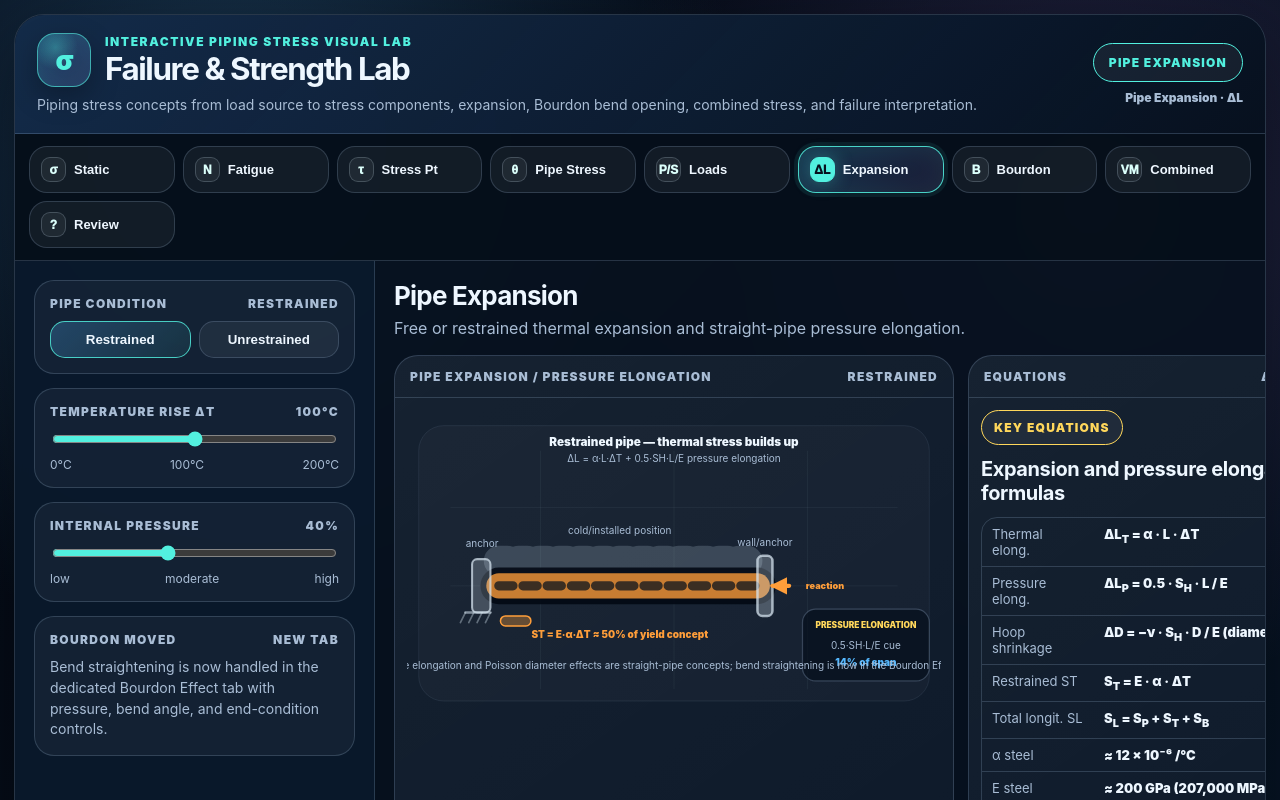
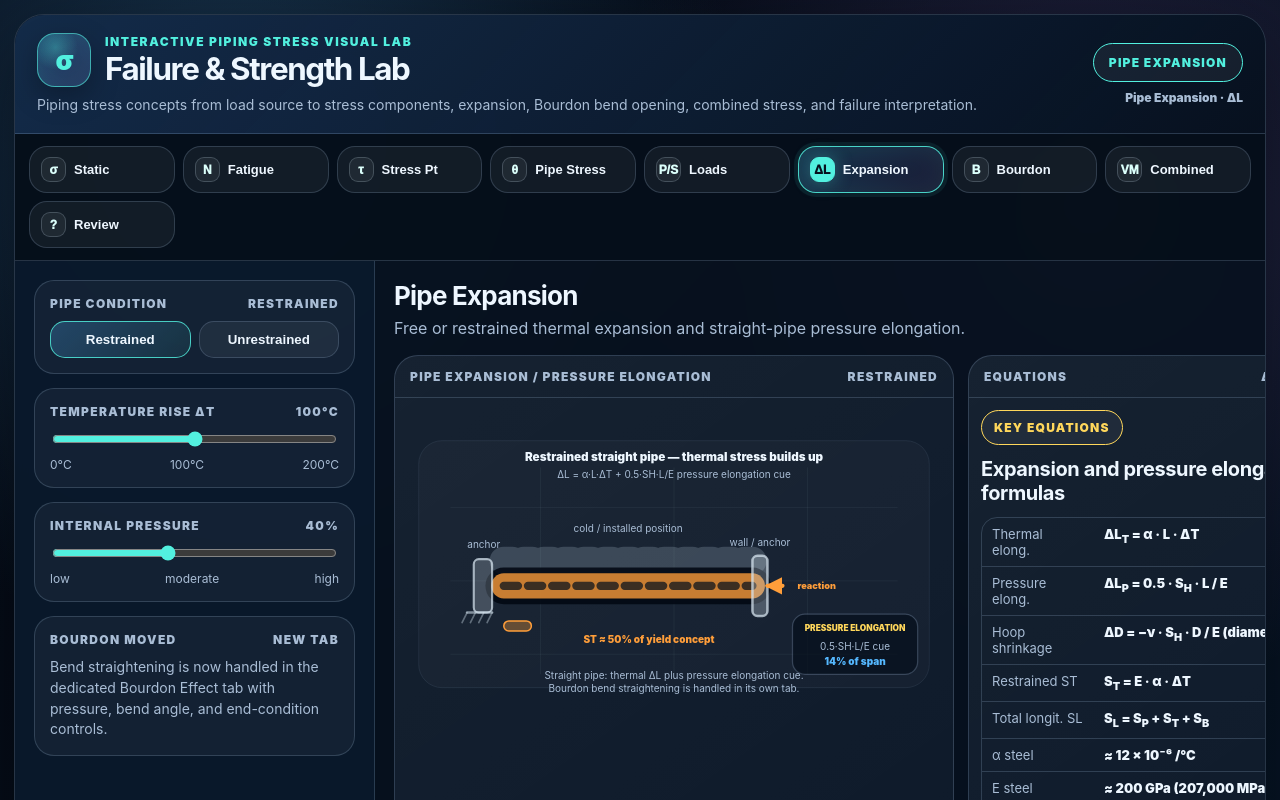
Before and after one commit to reallaksh19/PipingStressIllustration, a React (Vite) app in the folder failure-strength-lab-v3/: page / in a window 1280 px wide. Both pictures are taken after a click on the button "Pipe Expansion · ΔL". Shown: the top 800 px of the page. Built offline with nearby package versions, Linux system fonts and the light colour scheme.

Commit message:
Improve pipe expansion SVG text layout

```diff
--- a/failure-strength-lab-v3/src/components/PipeExpansionTab.tsx
+++ b/failure-strength-lab-v3/src/components/PipeExpansionTab.tsx
@@ -26,65 +26,73 @@ function pressureElongationPct(pressure: number) {
 export function PipeExpansionSideSvg({ state }: { state: ExpansionState }) {
   const tFrac = state.deltaT / 100;
   const pFrac = state.pressure / 100;
-  const maxElong = 64;
+  const maxElong = 58;
   const thermalElong = tFrac * maxElong;
   const pressElong = pFrac * maxElong * 0.35;
 
-  const anchorX = 90;
-  const freeEndX = 420;
+  const anchorX = 92;
+  const freeEndX = 414;
+  const pipeStart = anchorX + 24;
   const elongatedX = state.restrained ? freeEndX : freeEndX + thermalElong + pressElong;
 
   const thermalSt = thermalStressPct(state.deltaT);
   const stressColor = thermalSt > 72 ? COLORS.red : thermalSt > 44 ? COLORS.orange : COLORS.green;
   const pressurePct = pressureElongationPct(state.pressure);
+  const noteLine1 = 'Straight pipe: thermal ΔL plus pressure elongation cue.';
+  const noteLine2 = 'Bourdon bend straightening is handled in its own tab.';
 
-  return <svg viewBox="0 0 640 370" role="img" aria-label="Pipe thermal expansion and pressure elongation">
+  return <svg viewBox="0 0 640 330" role="img" aria-label="Pipe thermal expansion and pressure elongation">
     <SvgDefs />
-    <rect x="14" y="18" width="612" height="330" rx="30" fill="rgba(255,255,255,.023)" stroke="rgba(190,220,255,.10)" />
-    <path d="M52 116H588 M52 210H588 M52 304H588 M160 48V334 M320 48V334 M480 48V334" stroke="rgba(216,237,255,.06)" />
+    <rect x="14" y="16" width="612" height="296" rx="28" fill="rgba(255,255,255,.023)" stroke="rgba(190,220,255,.10)" />
+    <path d="M52 96H588 M52 184H588 M52 272H588 M160 48V296 M320 48V296 M480 48V296" stroke="rgba(216,237,255,.06)" />
 
-    <text x="320" y="42" textAnchor="middle" className="label" fill={COLORS.cyan}>{state.restrained ? 'Restrained pipe — thermal stress builds up' : 'Unrestrained pipe — free to elongate'}</text>
-    <text x="320" y="62" textAnchor="middle" className="muted">ΔL = α·L·ΔT{state.pressure > 10 ? ' + 0.5·SH·L/E pressure elongation' : ''}</text>
+    <text x="320" y="40" textAnchor="middle" className="label" fill={COLORS.cyan}>{state.restrained ? 'Restrained straight pipe — thermal stress builds up' : 'Unrestrained straight pipe — free to elongate'}</text>
+    <text x="320" y="61" textAnchor="middle" className="muted">ΔL = α·L·ΔT{state.pressure > 10 ? ' + 0.5·SH·L/E pressure elongation cue' : ''}</text>
 
-    <path d={`M${anchorX + 20} 180 H${freeEndX}`} stroke="rgba(216,237,255,.18)" strokeWidth="36" strokeLinecap="round" strokeDasharray="10 14" />
-    <text x={(anchorX + freeEndX) / 2} y="148" textAnchor="middle" className="muted">cold/installed position</text>
+    <path d={`M${pipeStart} 160 H${freeEndX}`} stroke="rgba(216,237,255,.18)" strokeWidth="34" strokeLinecap="round" strokeDasharray="10 14" />
+    <text x={(pipeStart + freeEndX) / 2} y="126" textAnchor="middle" className="muted">cold / installed position</text>
 
-    <path d={`M${anchorX + 20} 210 H${elongatedX}`} stroke="#020813" strokeWidth="44" strokeLinecap="round" opacity=".88" />
-    <path d={`M${anchorX + 20} 210 H${elongatedX}`} stroke={state.restrained ? stressColor : 'url(#pipeStroke)'} strokeWidth="30" strokeLinecap="round" opacity={state.restrained ? 0.78 : 1} />
-    <path d={`M${anchorX + 20} 210 H${elongatedX}`} stroke="#06101d" strokeWidth="11" strokeLinecap="round" opacity=".72" strokeDasharray="17 12" />
+    <path d={`M${pipeStart} 190 H${elongatedX}`} stroke="#020813" strokeWidth="44" strokeLinecap="round" opacity=".88" />
+    <path d={`M${pipeStart} 190 H${elongatedX}`} stroke={state.restrained ? stressColor : 'url(#pipeStroke)'} strokeWidth="30" strokeLinecap="round" opacity={state.restrained ? 0.78 : 1} />
+    <path d={`M${pipeStart} 190 H${elongatedX}`} stroke="#06101d" strokeWidth="10" strokeLinecap="round" opacity=".72" strokeDasharray="17 12" />
 
-    <rect x={anchorX - 12} y="178" width="22" height="64" rx="6" fill="rgba(216,231,242,.22)" stroke="rgba(216,231,242,.72)" strokeWidth="2.5" />
-    <path d={`M${anchorX - 20} 242 H${anchorX + 10}`} stroke="rgba(216,231,242,.55)" strokeWidth="3" strokeLinecap="round" />
-    {[0, 1, 2, 3].map(i => <path key={i} d={`M${anchorX - 20 + i * 10} 242 L${anchorX - 26 + i * 10} 254`} stroke="rgba(216,231,242,.38)" strokeWidth="2" strokeLinecap="round" />)}
-    <text x={anchorX} y="164" textAnchor="middle" className="muted">anchor</text>
+    <g aria-label="left anchor">
+      <rect x={anchorX - 12} y="158" width="22" height="64" rx="6" fill="rgba(216,231,242,.22)" stroke="rgba(216,231,242,.72)" strokeWidth="2.5" />
+      <path d={`M${anchorX - 20} 222 H${anchorX + 10}`} stroke="rgba(216,231,242,.55)" strokeWidth="3" strokeLinecap="round" />
+      {[0, 1, 2, 3].map(i => <path key={i} d={`M${anchorX - 20 + i * 10} 222 L${anchorX - 26 + i * 10} 234`} stroke="rgba(216,231,242,.38)" strokeWidth="2" strokeLinecap="round" />)}
+      <text x={anchorX} y="145" textAnchor="middle" className="muted">anchor</text>
+    </g>
 
     {state.restrained ? <>
-      <rect x={freeEndX} y="174" width="18" height="72" rx="6" fill="rgba(216,231,242,.28)" stroke="rgba(216,231,242,.72)" strokeWidth="3" />
-      <text x={freeEndX + 9} y="162" textAnchor="middle" className="muted">wall/anchor</text>
-      <path d={`M${freeEndX + 38} 210 L${freeEndX + 18} 210`} stroke={COLORS.orange} strokeWidth="5" strokeLinecap="round" markerEnd="url(#arrowOrange)" />
-      <text x={freeEndX + 58} y="214" fill={COLORS.orange} fontSize="11" fontWeight="900">reaction</text>
-      <rect x={anchorX + 22} y="246" width={clamp(thermalElong + pressElong * 0.5, 0, freeEndX - anchorX - 24)} height="12" rx="6" fill={`${stressColor}55`} stroke={stressColor} strokeWidth="1.8" />
-      <text x={(anchorX + freeEndX) / 2} y="272" textAnchor="middle" fill={stressColor} fontSize="12" fontWeight="900">ST = E·α·ΔT ≈ {thermalSt.toFixed(0)}% of yield concept</text>
+      <rect x={freeEndX} y="154" width="18" height="72" rx="6" fill="rgba(216,231,242,.28)" stroke="rgba(216,231,242,.72)" strokeWidth="3" />
+      <text x={freeEndX + 9} y="142" textAnchor="middle" className="muted">wall / anchor</text>
+      <path d={`M${freeEndX + 36} 190 L${freeEndX + 18} 190`} stroke={COLORS.orange} strokeWidth="5" strokeLinecap="round" markerEnd="url(#arrowOrange)" />
+      <text x={freeEndX + 54} y="194" fill={COLORS.orange} fontSize="11" fontWeight="900">reaction</text>
+      <rect x={pipeStart} y="232" width={clamp(thermalElong + pressElong * 0.5, 0, freeEndX - pipeStart - 8)} height="12" rx="6" fill={`${stressColor}55`} stroke={stressColor} strokeWidth="1.8" />
+      <text x="290" y="259" textAnchor="middle" fill={stressColor} fontSize="12" fontWeight="900">ST ≈ {thermalSt.toFixed(0)}% of yield concept</text>
     </> : <>
       {(thermalElong + pressElong) > 4 && <>
-        <path d={`M${freeEndX} 170 L${elongatedX} 170`} stroke={COLORS.cyan} strokeWidth="2" strokeLinecap="round" markerStart="url(#arrowStart)" markerEnd="url(#arrow)" />
-        <text x={(freeEndX + elongatedX) / 2} y="162" textAnchor="middle" fill={COLORS.cyan} fontSize="11" fontWeight="900">ΔL total</text>
+        <path d={`M${freeEndX} 145 L${elongatedX} 145`} stroke={COLORS.cyan} strokeWidth="2" strokeLinecap="round" markerStart="url(#arrowStart)" markerEnd="url(#arrow)" />
+        <text x={(freeEndX + elongatedX) / 2} y="136" textAnchor="middle" fill={COLORS.cyan} fontSize="11" fontWeight="900">ΔL total</text>
         {state.pressure > 10 && <>
-          <path d={`M${freeEndX} 244 L${freeEndX + pressElong} 244`} stroke={COLORS.blue} strokeWidth="2" strokeLinecap="round" markerStart="url(#arrowStart)" markerEnd="url(#arrow)" />
-          <text x={freeEndX + pressElong / 2} y="258" textAnchor="middle" fill={COLORS.blue} fontSize="10" fontWeight="900">pressure elong.</text>
+          <path d={`M${freeEndX} 224 L${freeEndX + pressElong} 224`} stroke={COLORS.blue} strokeWidth="2" strokeLinecap="round" markerStart="url(#arrowStart)" markerEnd="url(#arrow)" />
+          <text x={freeEndX + pressElong / 2} y="239" textAnchor="middle" fill={COLORS.blue} fontSize="10" fontWeight="900">pressure elong.</text>
         </>}
       </>}
-      <text x={(anchorX + freeEndX) / 2} y="272" textAnchor="middle" fill={COLORS.green} fontSize="12" fontWeight="900">Unrestrained: displacement occurs, thermal stress = 0</text>
+      <text x="294" y="259" textAnchor="middle" fill={COLORS.green} fontSize="12" fontWeight="900">Unrestrained: displacement occurs; thermal stress ≈ 0</text>
     </>}
 
-    <g transform="translate(474 238)">
-      <rect x="0" y="0" width="152" height="86" rx="16" fill="rgba(6,16,29,.72)" stroke="rgba(190,220,255,.22)" strokeWidth="1.5" />
-      <text x="76" y="22" textAnchor="middle" fill={COLORS.yellow} fontSize="10" fontWeight="950">PRESSURE ELONGATION</text>
-      <text x="76" y="48" textAnchor="middle" className="muted" fontSize="9">0.5·SH·L/E cue</text>
-      <text x="76" y="68" textAnchor="middle" fill={COLORS.blue} fontSize="12" fontWeight="900">{pressurePct.toFixed(0)}% of span</text>
+    <g transform="translate(462 224)">
+      <rect x="0" y="0" width="150" height="72" rx="15" fill="rgba(6,16,29,.72)" stroke="rgba(190,220,255,.22)" strokeWidth="1.5" />
+      <text x="75" y="20" textAnchor="middle" fill={COLORS.yellow} fontSize="10" fontWeight="950">PRESSURE ELONGATION</text>
+      <text x="75" y="43" textAnchor="middle" className="muted" fontSize="9">0.5·SH·L/E cue</text>
+      <text x="75" y="61" textAnchor="middle" fill={COLORS.blue} fontSize="12" fontWeight="900">{pressurePct.toFixed(0)}% of span</text>
     </g>
 
-    {state.pressure > 20 && <text x="320" y="310" textAnchor="middle" className="muted">Pressure elongation and Poisson diameter effects are straight-pipe concepts; bend straightening is now in the Bourdon Effect tab.</text>}
+    {state.pressure > 20 && <>
+      <text x="320" y="302" textAnchor="middle" className="muted">{noteLine1}</text>
+      <text x="320" y="317" textAnchor="middle" className="muted">{noteLine2}</text>
+    </>}
   </svg>;
 }
 
```
